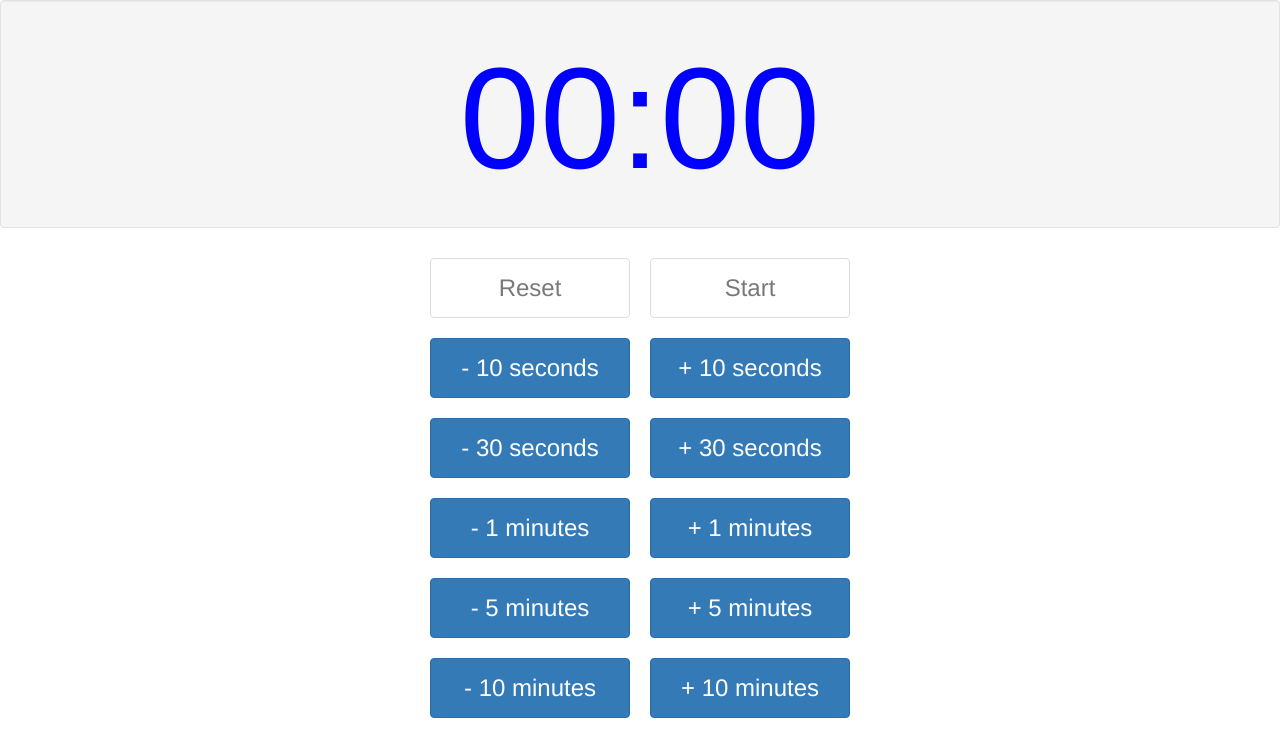
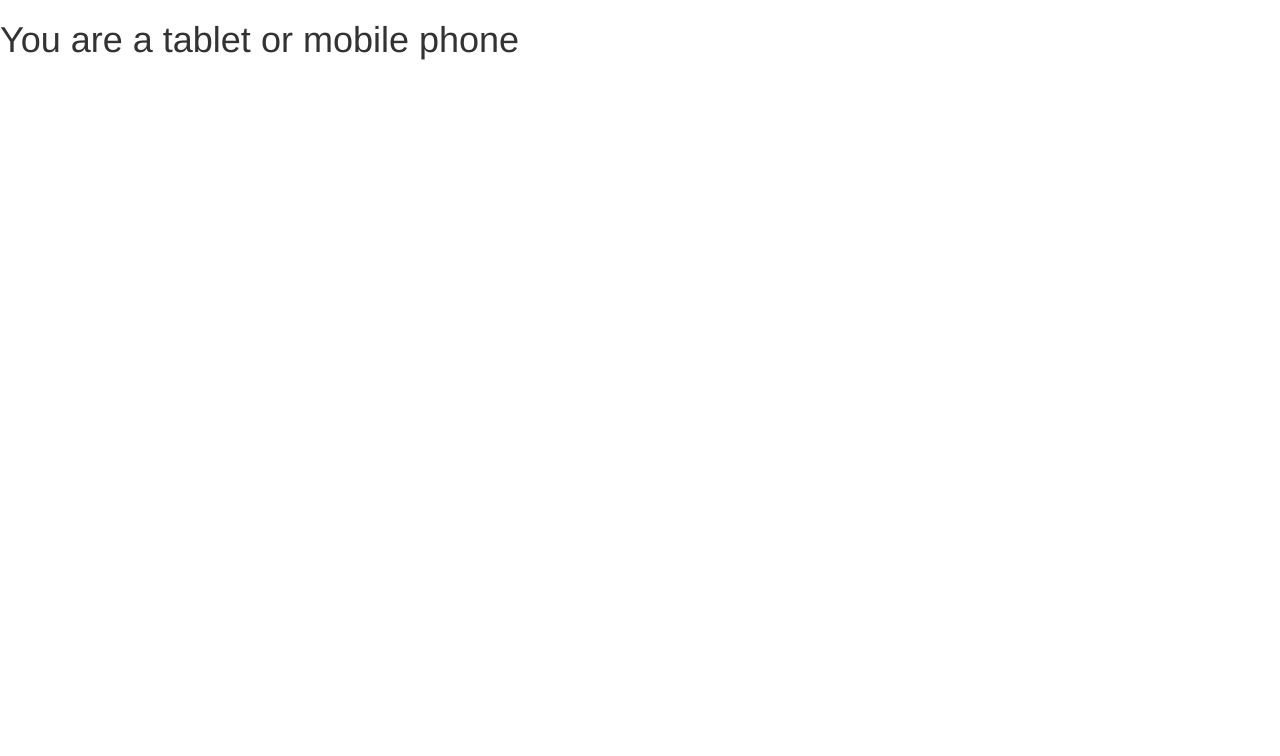
Before and after one commit to dstarr/ReactTimer, a React app: page / in a window 1280 px wide. Shown: the top 756 px of the page. Built offline with nearby package versions, Linux system fonts and the light colour scheme.

Commit message:
initial commit before diving into MediaQueries

```diff
--- a/components/App.js
+++ b/components/App.js
@@ -2,8 +2,24 @@ import React from 'react';
 import ReactDOM from 'react-dom';
 import AppContainer from './AppContainer';
 
+import MediaQuery from 'react-responsive';
+
+const Example = () => (
+  <div>
+    <MediaQuery minDeviceWidth={1224}>
+      <AppContainer/>
+    </MediaQuery>
+    <MediaQuery maxDeviceWidth={1224}>
+      <h1>You are a tablet or mobile phone</h1>
+    </MediaQuery>
+    <MediaQuery orientation="portrait">
+      <h1>You are portrait</h1>
+    </MediaQuery>
+  </div>
+);
+
 const node1 = document.getElementById('app');
 
 if (node1) {
-    ReactDOM.render( <AppContainer/>, node1);
+    ReactDOM.render( <Example/>, node1);
 }
--- a/components/AppContainer.js
+++ b/components/AppContainer.js
@@ -28,8 +28,6 @@ export default class AppContainer extends React.Component {
             return;
         }
 
-
-
         if(this.state.ticking) {
             clearInterval(this.timer)
 
@@ -37,8 +35,6 @@ export default class AppContainer extends React.Component {
                 ticking: false
             });
         }
-
-
 
     };
 
@@ -87,8 +83,6 @@ export default class AppContainer extends React.Component {
                 />
 
                 <ModifyTimeButtons changeTime={this.onTimeChange}/>
-
-
             </div>
         );
     }
--- a/webpack.config.js
+++ b/webpack.config.js
@@ -18,7 +18,8 @@ module.exports = {
             {
                 test: /\.jsx?$/,
                 loader: "babel-loader",
-                query: {compact: false}
+                query: {compact: false},
+
             },
 
             // Used for Bootstrap Less Source Files
```
Also changed, not shown: package.json (+5 -3 lines), .babelrc, 2 other files (tests, documents, lock files or other folders).
